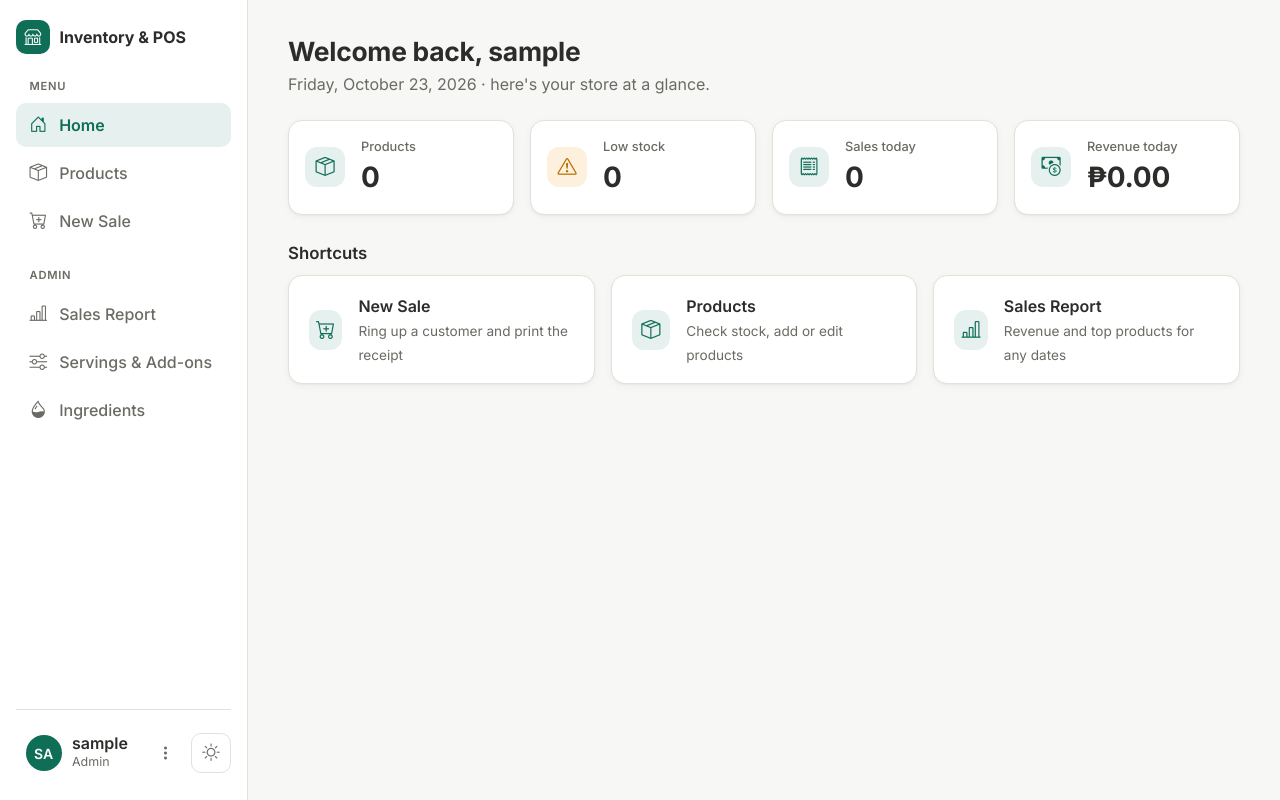
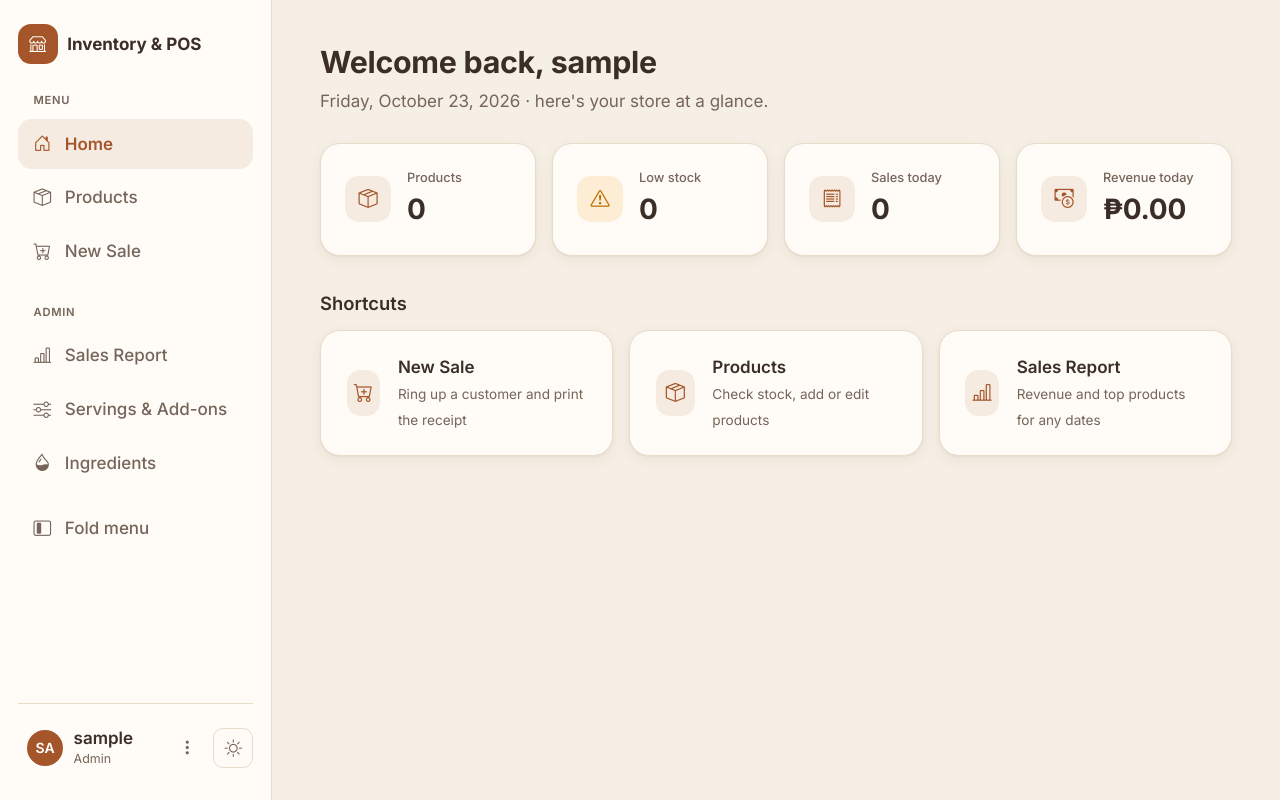
Before and after one commit to JmlAsync/inventory-pos-system, a Flask app: page / in a window 1280 px wide. Run offline with Flask 3, Linux system fonts and the light colour scheme; the visitor is signed in with stand-in values (Sample User, id 1); data comes from the database, SQL or seed files in the repository; data that the repository does not hold is empty; some libraries are stand-ins or nearby versions.

Commit message:
v0.21.0: cozy warm theme, roomier layout, foldable sidebar
Co-Authored-By: Claude Sonnet 5.5 <noreply@anthropic.com>

```diff
--- a/static/css/theme.css
+++ b/static/css/theme.css
@@ -6,25 +6,25 @@
    change it here and every page follows.
 
    Bootstrap switches themes with the attribute data-bs-theme on <html>:
-     data-bs-theme="light"  -> "Clean counter" (white and teal)
-     data-bs-theme="dark"   -> "Night shift"   (charcoal and amber)
+     data-bs-theme="light"  -> "Warm cream" (cream and caramel, v0.21.0)
+     data-bs-theme="dark"   -> "Night shift"   (espresso and amber, v0.21.0)
    ===================================================================== */
 
-/* ---------- Light theme: "Clean counter" ---------- */
+/* ---------- Light theme: "Warm cream" (v0.21.0; before: white and teal) ---------- */
 :root,
 [data-bs-theme="light"] {
-    --app-bg: #F7F7F5;              /* page background, a warm off-white */
-    --app-surface: #FFFFFF;         /* cards, sidebar, menus */
-    --app-surface-2: #FAFAF8;       /* table headers, subtle panels */
-    --app-border: #E3E1DA;
-    --app-text: #2C2C2A;
-    --app-muted: #6B6A64;
-    --app-accent: #0F6E56;          /* teal: buttons, links, active page */
-    --app-accent-hover: #0B5844;
+    --app-bg: #F6EFE5;              /* page background, warm cream */
+    --app-surface: #FFFBF6;         /* cards, sidebar, menus */
+    --app-surface-2: #F9F1E6;       /* table headers, subtle panels */
+    --app-border: #E8DCCB;
+    --app-text: #3A2E27;
+    --app-muted: #75655A;
+    --app-accent: #A4562A;          /* caramel: buttons, links, active page */
+    --app-accent-hover: #854320;
     --app-accent-contrast: #FFFFFF; /* text on top of the accent colour */
-    --app-accent-soft: rgba(15, 110, 86, 0.10);
-    --app-accent-ring: rgba(15, 110, 86, 0.25);
-    --app-shadow: 0 1px 2px rgba(30, 30, 28, 0.04), 0 2px 8px rgba(30, 30, 28, 0.04);
+    --app-accent-soft: rgba(164, 86, 42, 0.10);
+    --app-accent-ring: rgba(164, 86, 42, 0.25);
+    --app-shadow: 0 1px 2px rgba(80, 50, 30, 0.05), 0 4px 14px rgba(80, 50, 30, 0.07);
 
     /* Hand the colours to Bootstrap so its own parts (text, borders, links) match */
     --bs-body-bg: var(--app-bg);
@@ -32,27 +32,27 @@
     --bs-border-color: var(--app-border);
     --bs-secondary-color: var(--app-muted);
     --bs-link-color: var(--app-accent);
-    --bs-link-color-rgb: 15, 110, 86;
+    --bs-link-color-rgb: 164, 86, 42;
     --bs-link-hover-color: var(--app-accent-hover);
-    --bs-link-hover-color-rgb: 11, 88, 68;
+    --bs-link-hover-color-rgb: 133, 67, 32;
     --bs-primary: var(--app-accent);
-    --bs-primary-rgb: 15, 110, 86;
+    --bs-primary-rgb: 164, 86, 42;
 }
 
 /* ---------- Dark theme: "Night shift" ---------- */
 [data-bs-theme="dark"] {
-    --app-bg: #1E1E1C;
-    --app-surface: #2C2C2A;
-    --app-surface-2: #262624;
-    --app-border: #444441;
-    --app-text: #F1EFE8;
-    --app-muted: #B4B2A9;
+    --app-bg: #1E1815;
+    --app-surface: #2B221C;
+    --app-surface-2: #251D18;
+    --app-border: #4B3C31;
+    --app-text: #F4EADD;
+    --app-muted: #C2B1A0;
     --app-accent: #EF9F27;          /* amber: easy on the eyes at night */
     --app-accent-hover: #F5B24D;
-    --app-accent-contrast: #1E1E1C; /* dark text on amber reads better than white */
+    --app-accent-contrast: #1E1815; /* dark text on amber reads better than white */
     --app-accent-soft: rgba(239, 159, 39, 0.14);
     --app-accent-ring: rgba(239, 159, 39, 0.30);
-    --app-shadow: 0 1px 2px rgba(0, 0, 0, 0.30), 0 2px 10px rgba(0, 0, 0, 0.20);
+    --app-shadow: 0 1px 2px rgba(0, 0, 0, 0.30), 0 4px 16px rgba(0, 0, 0, 0.25);
 
     --bs-body-bg: var(--app-bg);
     --bs-body-color: var(--app-text);
@@ -404,15 +404,15 @@ img.product-thumb { border: 1px solid var(--app-border); }
 :root, [data-bs-theme="light"] {
     --serve-hot-bg: #FDE6D6;  --serve-hot-text: #8A3108;
     --serve-iced-bg: #DCEAF7; --serve-iced-text: #12466F;
-    --serve-plain-bg: #ECEBE6; --serve-plain-text: #2C2C2A;
-    --stock-ok: #15803D; --stock-low: #D97706; --stock-track: #E3E1DA;
+    --serve-plain-bg: #F0E5D5; --serve-plain-text: #3A2E27;
+    --stock-ok: #15803D; --stock-low: #D97706; --stock-track: #E8DCCB;
     --warn-bg: #FEF3C7; --warn-border: #F59E0B; --warn-text: #78350F;
 }
 [data-bs-theme="dark"] {
     --serve-hot-bg: rgba(251, 146, 60, 0.18);  --serve-hot-text: #FDBA74;
     --serve-iced-bg: rgba(96, 165, 250, 0.18); --serve-iced-text: #93C5FD;
-    --serve-plain-bg: #3A3A37; --serve-plain-text: #F1EFE8;
-    --stock-ok: #4ADE80; --stock-low: #FBBF24; --stock-track: #444441;
+    --serve-plain-bg: #3D3129; --serve-plain-text: #F4EADD;
+    --stock-ok: #4ADE80; --stock-low: #FBBF24; --stock-track: #4B3C31;
     --warn-bg: rgba(245, 158, 11, 0.14); --warn-border: #B7791F; --warn-text: #FCD34D;
 }
 /* v0.20.1: New Sale uses the whole screen width (other pages keep the 1180px reading width) */
@@ -625,3 +625,66 @@ a.low-banner:hover { color: var(--warn-text); filter: brightness(0.97); }
 .ing-row { scroll-margin-top: 5rem; }
 .ing-row.just-changed { animation: just-changed 2.5s ease-out; }
 @keyframes just-changed { from { background: var(--app-accent-soft); } to { background: transparent; } }
+
+
+/* =====================================================================
+   Cozy layout (v0.21.0)
+   More room: bigger text, softer corners, wider gaps. Plus a sidebar that
+   folds down to an icon strip (saved in this browser, like the theme).
+   ===================================================================== */
+body { font-size: 1.0625rem; line-height: 1.55; }
+.app-content h1:not([class]) { font-size: 1.9rem; margin-bottom: 0.5rem; }
+.page-subtitle { margin-bottom: 1.75rem; }
+.section-title { font-size: 1.15rem; margin: 2.25rem 0 1rem; }
+.app-content { max-width: 1240px; padding: 2.25rem 1.5rem 3.5rem; }
+@media (min-width: 992px) { .app-content { padding: 2.75rem 3rem 4rem; } }
+
+.card { --bs-card-border-radius: 20px; --bs-card-inner-border-radius: 19px; }
+.card-body { padding: 1.5rem; }
+.app-card .table > :not(caption) > * > * { padding: 1rem 1.25rem; }
+.btn { border-radius: 12px; padding: 0.55rem 1.1rem; }
+.btn-sm { padding: 0.35rem 0.8rem; }
+.form-control, .form-select { border-radius: 12px; padding: 0.6rem 0.9rem; }
+.tile { padding: 1.4rem 1.6rem; gap: 1.1rem; }
+.stat-icon { width: 46px; height: 46px; border-radius: 14px; }
+
+.side-link { padding: 0.7rem 1rem; border-radius: 14px; gap: 0.85rem; }
+.side-label { margin: 1.75rem 0 0.6rem; padding: 0 1rem; }
+.sidebar-inner { padding: 1.5rem 1.1rem; }
+.brand-mark { width: 40px; height: 40px; border-radius: 13px; }
+@media (min-width: 992px) { .app-sidebar { width: 272px; transition: width 0.2s ease; } }
+
+/* New Sale: roomier tiles and basket */
+.tile-grid { grid-template-columns: repeat(auto-fill, minmax(12rem, 1fr)); gap: 1.1rem; }
+.sale-layout { gap: 2rem; }
+.sale-tile { padding: 1.1rem; gap: 0.7rem; border-radius: 22px; transition: transform 0.15s, box-shadow 0.15s; }
+.sale-tile:hover { transform: translateY(-2px); box-shadow: 0 8px 22px rgba(80, 50, 30, 0.12); }
+.sale-tile-name { font-size: 1.08rem; }
+.serve-btn { border-radius: 16px; }
+.order-panel { border-radius: 22px; padding: 1.25rem; }
+.order-line { border-radius: 16px; }
+.menu-tools { margin-bottom: 1.25rem; }
+.menu-tools .chip { padding: 0.4rem 1.25rem; }
+.menu-search { border-radius: 14px; }
+.low-banner { border-radius: 16px; }
+
+/* Sidebar fold button: only on wide screens (phones already have the slide-in menu) */
+.side-collapse { display: none; }
+@media (min-width: 992px) {
+    .side-collapse { display: flex; width: 100%; margin-top: 1rem; background: none; border: 0; text-align: left; cursor: pointer; }
+    /* Folded: an icon strip. The page script puts "sidebar-rail" on <html> before the page is drawn. */
+    html.sidebar-rail .app-sidebar { width: 84px; }
+    html.sidebar-rail .sidebar-inner { padding: 1.5rem 0.75rem; }
+    html.sidebar-rail .brand { justify-content: center; }
+    html.sidebar-rail .brand > span:not(.brand-mark),
+    html.sidebar-rail .side-link span,
+    html.sidebar-rail .user-chip > span,
+    html.sidebar-rail .user-chip > .bi { display: none; }
+    html.sidebar-rail .side-link { justify-content: center; padding-left: 0; padding-right: 0; }
+    html.sidebar-rail .side-label { height: 1px; margin: 1.1rem 0.75rem; padding: 0; overflow: hidden; background: var(--app-border); font-size: 0; }
+    html.sidebar-rail .side-footer-row { flex-direction: column; gap: 0.75rem; }
+    html.sidebar-rail .side-footer-row .dropup { flex: 0 0 auto; }
+    html.sidebar-rail .user-chip { justify-content: center; padding: 0.35rem; }
+    html.sidebar-rail .side-collapse .bi { transform: scaleX(-1); }
+}
+@media (prefers-reduced-motion: reduce) { .app-sidebar { transition: none !important; } .sale-tile { transition: none; } }
--- a/templates/base.html
+++ b/templates/base.html
@@ -3,7 +3,7 @@
    (or on one of the related pages listed in "also"). v0.13.0 #}
 {% macro side_link(current, endpoint, icon, label, also=()) %}
 {% set is_active = current == endpoint or current in also %}
-<a href="{{ url_for(endpoint) }}" class="side-link{% if is_active %} active{% endif %}"{% if is_active %} aria-current="page"{% endif %}>
+<a href="{{ url_for(endpoint) }}" class="side-link{% if is_active %} active{% endif %}" title="{{ label }}"{% if is_active %} aria-current="page"{% endif %}>
     <i class="bi {{ icon }}" aria-hidden="true"></i><span>{{ label }}</span>
 </a>
 {% endmacro %}
@@ -20,6 +20,8 @@
             var saved = null;
             try { saved = localStorage.getItem('pos-theme'); } catch (e) {}
             document.documentElement.setAttribute('data-bs-theme', saved === 'dark' ? 'dark' : 'light');
+            // Same for the folded sidebar (v0.21.0): "pos-sidebar" is "rail" when it was folded last time
+            try { if (localStorage.getItem('pos-sidebar') === 'rail') { document.documentElement.classList.add('sidebar-rail'); } } catch (e) {}
         })();
     </script>
     <!-- Bootstrap, its icons and the Inter font are stored in static/vendor/ (v0.19.4), so every page
@@ -68,6 +70,11 @@
                 {{ side_link(request.endpoint, 'ingredients', 'bi-droplet-half', 'Ingredients', ('ingredient_detail', 'ingredients_history')) }}
             </nav>
             {% endif %}
+
+            {# Fold button (v0.21.0): shrinks the sidebar to an icon strip on wide screens #}
+            <button type="button" class="side-link side-collapse js-sidebar-toggle" aria-label="Fold the menu" aria-pressed="false" title="Fold the menu">
+                <i class="bi bi-layout-sidebar-inset" aria-hidden="true"></i><span>Fold menu</span>
+            </button>
 
             <div class="side-footer">
                 {# One row: avatar menu on the left, theme icon on the right (v0.19.1) #}
@@ -151,6 +158,22 @@
             });
         });
         describeToggles();
+        // Fold / unfold the sidebar (v0.21.0) and remember the choice in this browser
+        var foldButton = document.querySelector('.js-sidebar-toggle');
+        function describeFold() {
+            var folded = root.classList.contains('sidebar-rail');
+            foldButton.setAttribute('aria-pressed', folded ? 'true' : 'false');
+            foldButton.setAttribute('aria-label', folded ? 'Unfold the menu' : 'Fold the menu');
+            foldButton.setAttribute('title', folded ? 'Unfold the menu' : 'Fold the menu');
+        }
+        if (foldButton) {
+            foldButton.addEventListener('click', function () {
+                var folded = root.classList.toggle('sidebar-rail');
+                try { localStorage.setItem('pos-sidebar', folded ? 'rail' : 'open'); } catch (e) {}
+                describeFold();
+            });
+            describeFold();
+        }
         // Receipts and reports always print in the light theme (saves ink, reads better on paper)
         var themeBeforePrint = null;
         window.addEventListener('beforeprint', function () {
```
Also changed, not shown: tests/test_layout.py (added, +29 -0 lines).
